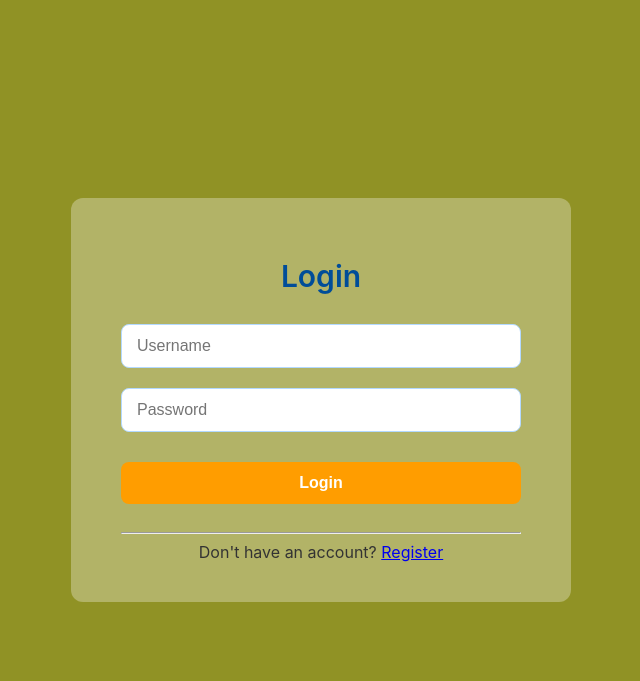
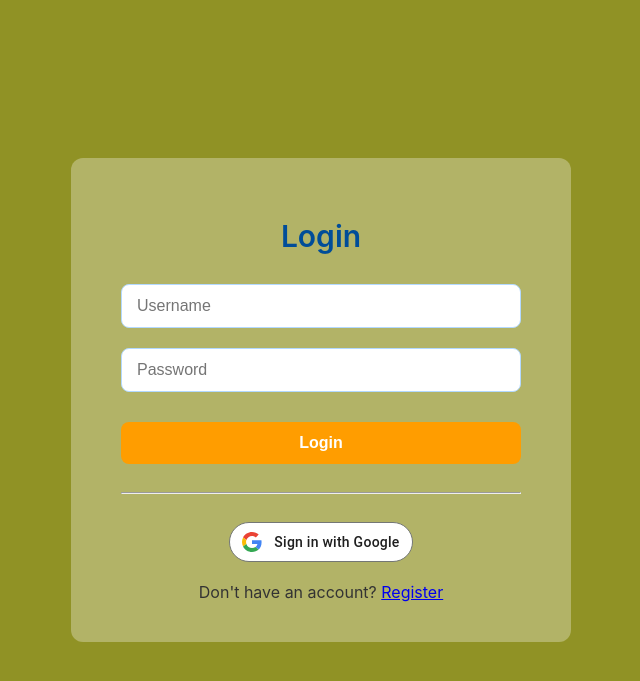
Before and after one commit to rnakin/solarmanage, a Django app: page / in a window 1280 px wide. Shown: the top 681 px of the page, without its empty margins (319-959 px from the left). Run offline with Django 5.2, Linux system fonts and the light colour scheme.

Commit message:
Setup google login

```diff
--- a/solarmanage/urls.py
+++ b/solarmanage/urls.py
@@ -20,4 +20,5 @@ from django.urls import path, include
 urlpatterns = [
     path('admin/', admin.site.urls),
     path('', include("users.urls")),
+    path('accounts/', include('allauth.urls')),
 ]
--- a/users/apps.py
+++ b/users/apps.py
@@ -1,6 +1,9 @@
 from django.apps import AppConfig
 
 
-class AuthConfig(AppConfig):
+class UsersConfig(AppConfig):
     default_auto_field = 'django.db.models.BigAutoField'
     name = 'users'
+
+    def ready(self):
+        import users.signals
--- a/users/templates/users/login.html
+++ b/users/templates/users/login.html
@@ -60,6 +60,112 @@
             background-color: #9e6200;
         }
     </style>
+    <style>
+        .gsi-material-button {
+  /* -moz-user-select: none;
+  -webkit-user-select: none;
+  -ms-user-select: none;
+  -webkit-appearance: none; */
+  background-color: WHITE;
+  background-image: none;
+  border: 1px solid #747775;
+  -webkit-border-radius: 20px;
+  border-radius: 20px;
+  -webkit-box-sizing: border-box;
+  box-sizing: border-box;
+  color: #1f1f1f;
+  cursor: pointer;
+  font-family: 'Roboto', arial, sans-serif;
+  font-size: 14px;
+  height: 40px;
+  letter-spacing: 0.25px;
+  outline: none;
+  overflow: hidden;
+  padding: 0 12px;
+  position: relative;
+  text-align: center;
+  -webkit-transition: background-color .218s, border-color .218s, box-shadow .218s;
+  transition: background-color .218s, border-color .218s, box-shadow .218s;
+  vertical-align: middle;
+  white-space: nowrap;
+  width: auto;
+  max-width: 400px;
+  min-width: min-content;
+}
+
+.gsi-material-button .gsi-material-button-icon {
+  height: 20px;
+  margin-right: 12px;
+  min-width: 20px;
+  width: 20px;
+}
+
+.gsi-material-button .gsi-material-button-content-wrapper {
+  -webkit-align-items: center;
+  align-items: center;
+  display: flex;
+  -webkit-flex-direction: row;
+  flex-direction: row;
+  -webkit-flex-wrap: nowrap;
+  flex-wrap: nowrap;
+  height: 100%;
+  justify-content: space-between;
+  position: relative;
+  width: 100%;
+}
+
+.gsi-material-button .gsi-material-button-contents {
+  -webkit-flex-grow: 1;
+  flex-grow: 1;
+  font-family: 'Roboto', arial, sans-serif;
+  font-weight: 500;
+  overflow: hidden;
+  text-overflow: ellipsis;
+  vertical-align: top;
+}
+
+.gsi-material-button .gsi-material-button-state {
+  -webkit-transition: opacity .218s;
+  transition: opacity .218s;
+  bottom: 0;
+  left: 0;
+  opacity: 0;
+  position: absolute;
+  right: 0;
+  top: 0;
+}
+
+.gsi-material-button:disabled {
+  cursor: default;
+  background-color: #ffffff61;
+  border-color: #1f1f1f1f;
+}
+
+.gsi-material-button:disabled .gsi-material-button-contents {
+  opacity: 38%;
+}
+
+.gsi-material-button:disabled .gsi-material-button-icon {
+  opacity: 38%;
+}
+
+.gsi-material-button:not(:disabled):active .gsi-material-button-state,
+.gsi-material-button:not(:disabled):focus .gsi-material-button-state {
+  background-color: #303030;
+  opacity: 12%;
+}
+
+.gsi-material-button:not(:disabled):hover {
+  -webkit-box-shadow: 0 1px 2px 0 rgba(60, 64, 67, .30), 0 1px 3px 1px rgba(60, 64, 67, .15);
+  box-shadow: 0 1px 2px 0 rgba(60, 64, 67, .30), 0 1px 3px 1px rgba(60, 64, 67, .15);
+}
+
+.gsi-material-button:not(:disabled):hover .gsi-material-button-state {
+  background-color: #303030;
+  opacity: 8%;
+}
+
+    </style>
 </head>
 <body>
     <div class="container">
@@ -73,6 +179,26 @@
             </form>
             <br>
             <hr></hr>
+            <br>
+            <a title="Google" href="/accounts/google/login/?process=login"><button class="gsi-material-button">
+                <div class="gsi-material-button-state"></div>
+                <div class="gsi-material-button-content-wrapper">
+                  <div class="gsi-material-button-icon">
+                    <svg version="1.1" xmlns="http://www.w3.org/2000/svg" viewBox="0 0 48 48" xmlns:xlink="http://www.w3.org/1999/xlink" style="display: block;">
+                      <path fill="#EA4335" d="M24 9.5c3.54 0 6.71 1.22 9.21 3.6l6.85-6.85C35.9 2.38 30.47 0 24 0 14.62 0 6.51 5.38 2.56 13.22l7.98 6.19C12.43 13.72 17.74 9.5 24 9.5z"></path>
+                      <path fill="#4285F4" d="M46.98 24.55c0-1.57-.15-3.09-.38-4.55H24v9.02h12.94c-.58 2.96-2.26 5.48-4.78 7.18l7.73 6c4.51-4.18 7.09-10.36 7.09-17.65z"></path>
+                      <path fill="#FBBC05" d="M10.53 28.59c-.48-1.45-.76-2.99-.76-4.59s.27-3.14.76-4.59l-7.98-6.19C.92 16.46 0 20.12 0 24c0 3.88.92 7.54 2.56 10.78l7.97-6.19z"></path>
+                      <path fill="#34A853" d="M24 48c6.48 0 11.93-2.13 15.89-5.81l-7.73-6c-2.15 1.45-4.92 2.3-8.16 2.3-6.26 0-11.57-4.22-13.47-9.91l-7.98 6.19C6.51 42.62 14.62 48 24 48z"></path>
+                      <path fill="none" d="M0 0h48v48H0z"></path>
+                    </svg>
+                  </div>
+                  <span class="gsi-material-button-contents">Sign in with Google</span>
+                  <span style="display: none;">Sign in with Google</span>
+                </div>
+              </button>
+            </a>
+            <br>
+            <br>
             <div>
                 Don't have an account? <a href="{% url 'users:register' %}">Register</a>
             </div>
--- a/users/urls.py
+++ b/users/urls.py
@@ -10,4 +10,5 @@ urlpatterns = [
     path('logout/', views.logout_view, name='logout'),
     path('register/', views.register_view, name='register'),
     path('profile/', views.profile_view, name='profile'),
+    path('accounts/profile/', views.profile_view, name='profile'),
 ]
--- a/users/views.py
+++ b/users/views.py
@@ -52,12 +52,12 @@ def register_view(request):
             user.is_active = True
             user.save()
 
-            Member.objects.create(
-                member_fname = user.first_name,
-                member_lname = user.last_name,
-                member_user = user,
-                member_info = "Info",
-            )
+            # Member.objects.create(
+            #     member_fname = user.first_name,
+            #     member_lname = user.last_name,
+            #     member_user = user,
+            #     member_info = "Info",
+            # )
 
             return HttpResponseRedirect(reverse("users:login"))
         else:
```
Also changed, not shown: solarmanage/settings.py (+33 -0 lines), users/signals.py (added, +13 -0 lines).
